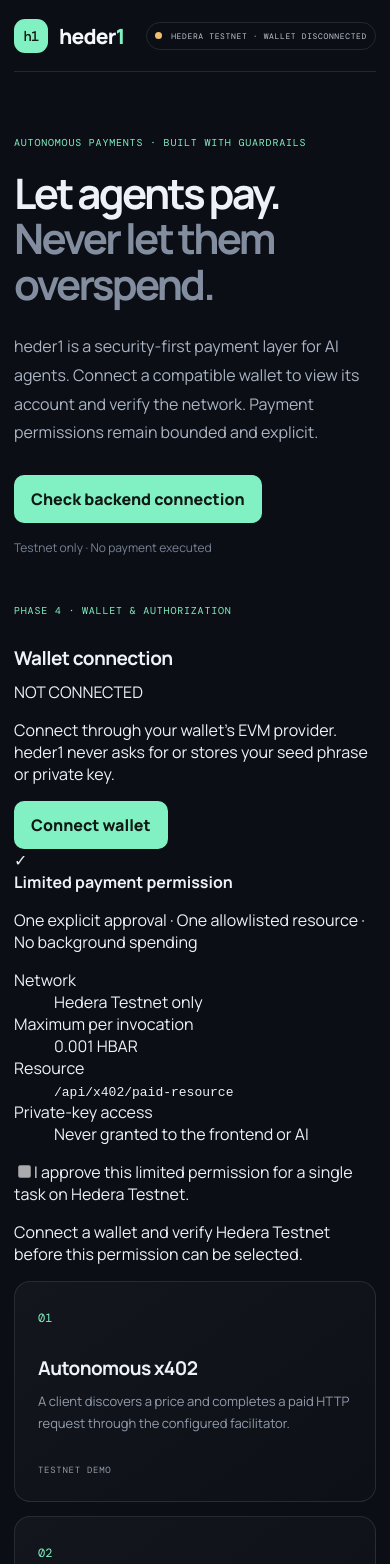
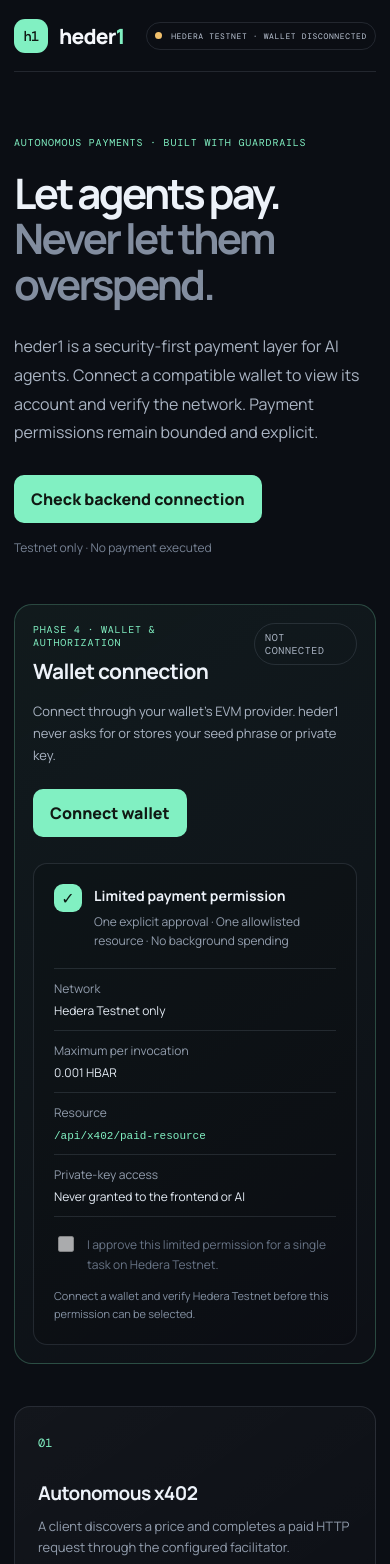
Before and after one commit to Chirag126/heder1, a React (Vite) app in the folder apps/web/: page / in a window 390 px wide. Shown: the top 1564 px of the page. Built offline with nearby package versions, Linux system fonts and the light colour scheme.

Commit message:
style: add wallet authorization panel

```diff
--- a/apps/web/src/styles.css
+++ b/apps/web/src/styles.css
@@ -53,3 +53,41 @@ footer { display: flex; justify-content: space-between; gap: 18px; padding: 20px
   .feature-card p { min-height: 0; }
   footer { flex-direction: column; }
 }
+
+
+.online { background: var(--accent); }
+.wallet-panel { margin: 0 0 58px; padding: 28px; border: 1px solid rgba(129, 240, 194, .24); border-radius: 18px; background: linear-gradient(145deg, rgba(129,240,194,.055), rgba(255,255,255,.012)); }
+.section-heading { display: flex; align-items: flex-start; justify-content: space-between; gap: 16px; }
+.section-heading .eyebrow { margin-bottom: 8px; }
+.section-heading h2 { margin: 0; font-size: 25px; }
+.tag { border: 1px solid var(--line); border-radius: 999px; padding: 7px 10px; color: #aab4c3; font: 10px "DM Mono", monospace; letter-spacing: .06em; }
+.panel-copy { max-width: 650px; margin: 15px 0 22px; color: #aab4c3; font-size: 13px; line-height: 1.7; }
+.account-row { display: flex; align-items: center; justify-content: space-between; gap: 16px; max-width: 540px; padding: 16px; border: 1px solid var(--line); border-radius: 12px; background: rgba(0,0,0,.16); }
+.account-row > div { display: grid; gap: 7px; min-width: 0; }
+.account-row strong { font-family: "DM Mono", monospace; font-size: 15px; overflow-wrap: anywhere; }
+.field-label { color: var(--muted); font-size: 11px; }
+button.secondary { color: #e2e9f3; background: #222b38; border: 1px solid var(--line); }
+.switch-button { margin-top: 12px; }
+.warning { border: 1px solid rgba(240,191,107,.3); color: #f0cf96; background: rgba(240,191,107,.07); }
+.wallet-message { margin: 12px 0 0; line-height: 1.6; }
+.permission-box { max-width: 760px; margin-top: 26px; padding: 20px; border: 1px solid var(--line); border-radius: 14px; background: rgba(0,0,0,.13); }
+.permission-title { display: flex; align-items: flex-start; gap: 12px; }
+.permission-icon { display: grid; place-items: center; flex: 0 0 28px; height: 28px; border-radius: 9px; color: #0b1711; background: var(--accent); font-weight: 800; }
+.permission-title strong { font-size: 14px; }
+.permission-title p { margin: 6px 0 0; color: var(--muted); font-size: 12px; line-height: 1.6; }
+.limits { margin: 18px 0; border-top: 1px solid var(--line); }
+.limits div { display: flex; justify-content: space-between; align-items: flex-start; gap: 20px; padding: 11px 0; border-bottom: 1px solid var(--line); font-size: 12px; }
+.limits dt { color: var(--muted); }
+.limits dd { margin: 0; color: #e3eaf3; text-align: right; }
+.limits code { color: var(--accent); font-size: 11px; }
+.consent { display: flex; align-items: flex-start; gap: 10px; color: #e4ebf4; font-size: 12px; line-height: 1.65; cursor: pointer; }
+.consent input { accent-color: #81f0c2; width: 16px; height: 16px; margin-top: 1px; flex: 0 0 auto; }
+.consent.disabled { color: #687486; cursor: not-allowed; }
+.security-note { margin: 12px 0 0; color: #8592a4; font-size: 11px; line-height: 1.7; }
+@media (max-width: 720px) {
+  .wallet-panel { padding: 18px; margin-bottom: 42px; }
+  .section-heading h2 { font-size: 21px; }
+  .account-row { align-items: flex-start; flex-direction: column; }
+  .limits div { flex-direction: column; gap: 5px; }
+  .limits dd { text-align: left; }
+}
```
